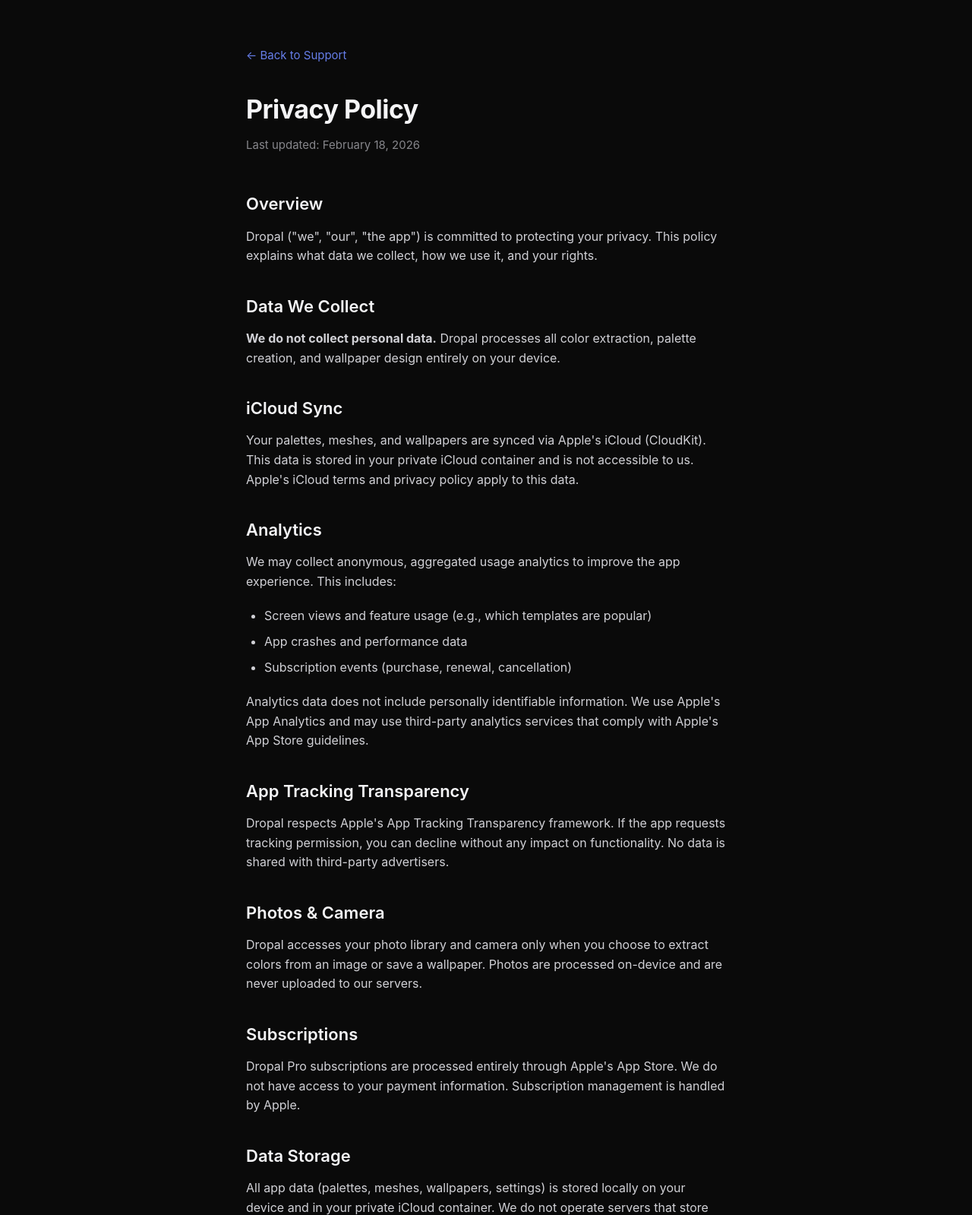
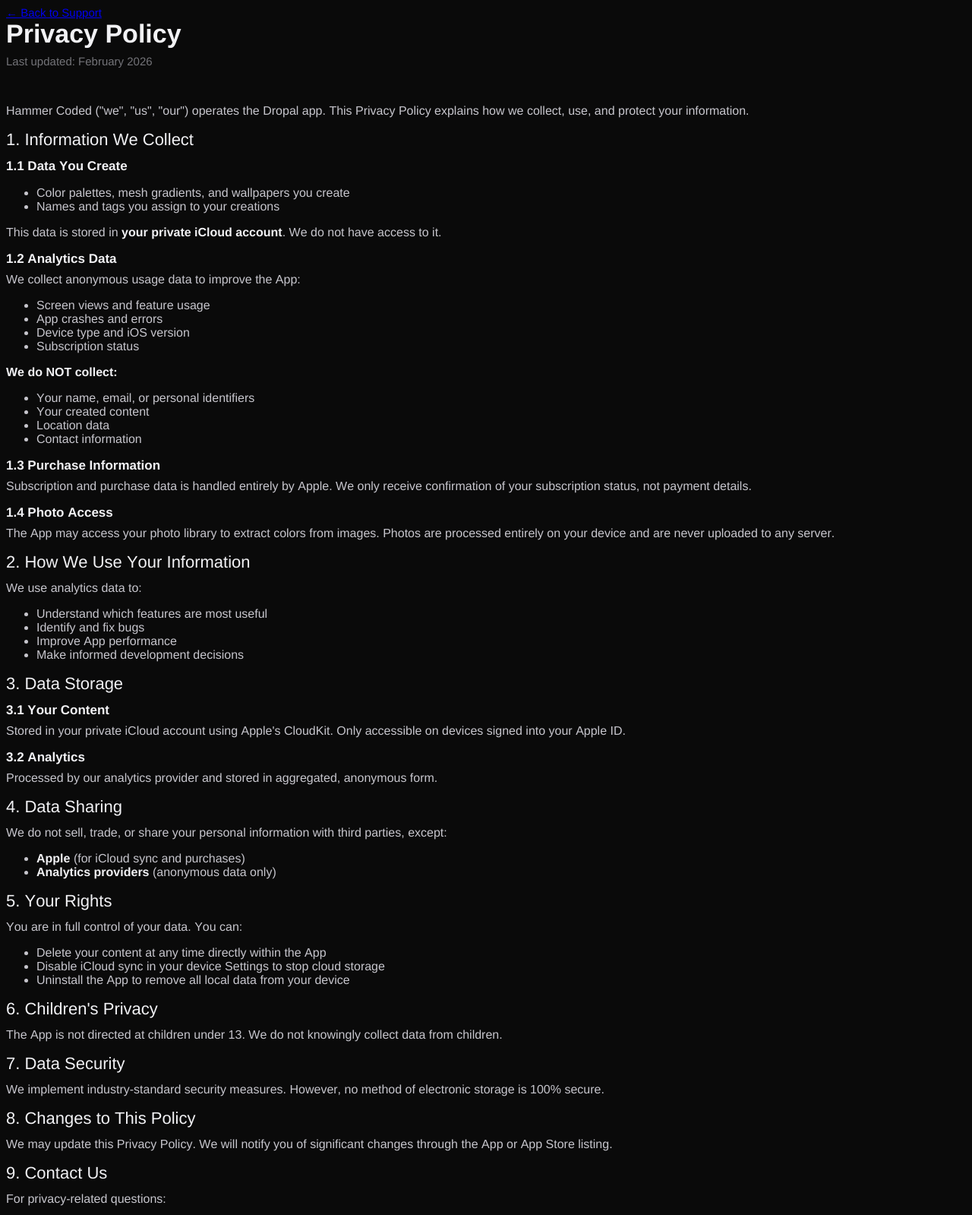
Before and after one commit to HammerCoded/dropal-support, a plain HTML site: page privacy.html in a window 1280 px wide. Shown: the top 1599 px of the page at 76% size. Drawn offline with Linux system fonts and the light colour scheme.

Commit message:
Add files via upload

```diff
--- a/privacy.html
+++ b/privacy.html
@@ -1,130 +1,94 @@
-<!DOCTYPE html>
-<html lang="en">
+<!DOCTYPE html PUBLIC "-//W3C//DTD HTML 4.01//EN" "http://www.w3.org/TR/html4/strict.dtd">
+<html>
 <head>
-    <meta charset="UTF-8">
-    <meta name="viewport" content="width=device-width, initial-scale=1.0">
-    <title>Dropal - Privacy Policy</title>
-    <style>
-        * { margin: 0; padding: 0; box-sizing: border-box; }
-        body {
-            font-family: -apple-system, BlinkMacSystemFont, 'SF Pro Text', 'Helvetica Neue', sans-serif;
-            background: #0a0a0a;
-            color: #f5f5f7;
-            line-height: 1.6;
-            min-height: 100vh;
-        }
-        .container {
-            max-width: 680px;
-            margin: 0 auto;
-            padding: 60px 24px;
-        }
-        h1 {
-            font-size: 34px;
-            font-weight: 700;
-            letter-spacing: -0.5px;
-            margin-bottom: 8px;
-        }
-        .date {
-            font-size: 15px;
-            color: #86868b;
-            margin-bottom: 48px;
-        }
-        h2 {
-            font-size: 22px;
-            font-weight: 600;
-            margin-bottom: 12px;
-            margin-top: 36px;
-        }
-        p {
-            font-size: 16px;
-            color: #d1d1d6;
-            margin-bottom: 16px;
-        }
-        ul {
-            list-style: disc;
-            margin-left: 24px;
-            margin-bottom: 16px;
-        }
-        li {
-            font-size: 16px;
-            color: #d1d1d6;
-            padding: 4px 0;
-        }
-        a {
-            color: #667eea;
-            text-decoration: none;
-        }
-        a:hover { text-decoration: underline; }
-        .back {
-            display: inline-block;
-            margin-bottom: 32px;
-            font-size: 15px;
-        }
-        .footer {
-            margin-top: 48px;
-            padding-top: 24px;
-            border-top: 1px solid #2c2c2e;
-            color: #86868b;
-            font-size: 13px;
-        }
-    </style>
+  <meta http-equiv="Content-Type" content="text/html; charset=utf-8">
+  <meta http-equiv="Content-Style-Type" content="text/css">
+  <title></title>
+  <meta name="Generator" content="Cocoa HTML Writer">
+  <meta name="CocoaVersion" content="2685.4">
+  <style type="text/css">
+    body {background-color: #0a0a0a}
+    p.p1 {margin: 0.0px 0.0px 0.0px 0.0px; font: 15.0px 'Helvetica Neue'; color: #5365e4; -webkit-text-stroke: #5365e4}
+    p.p3 {margin: 0.0px 0.0px 48.0px 0.0px; font: 15.0px 'Helvetica Neue'; color: #737378; -webkit-text-stroke: #737378}
+    p.p4 {margin: 0.0px 0.0px 16.0px 0.0px; font: 16.0px 'Helvetica Neue'; color: #c7c6cd; -webkit-text-stroke: #c7c6cd}
+    p.p8 {margin: 0.0px 0.0px 16.0px 0.0px; font: 16.0px 'Helvetica Neue'; color: #f2f2f5; -webkit-text-stroke: #f2f2f5}
+    p.p9 {margin: 0.0px 0.0px 16.0px 0.0px; font: 16.0px 'Helvetica Neue'; color: #5365e4; -webkit-text-stroke: #5365e4}
+    li.li7 {margin: 0.0px 0.0px 0.0px 0.0px; font: 16.0px 'Helvetica Neue'; color: #c7c6cd; -webkit-text-stroke: #c7c6cd}
+    span.s1 {font-kerning: none}
+    span.s2 {-webkit-text-stroke: 0px #000000}
+    span.s3 {font-kerning: none; color: #f2f2f5; -webkit-text-stroke: 0px #f2f2f5}
+    span.s4 {color: #f2f2f5; -webkit-text-stroke: 0px #000000}
+    span.s5 {font-kerning: none; color: #c7c6cd; -webkit-text-stroke: 0px #c7c6cd}
+    span.s6 {font-kerning: none; color: #5365e4; -webkit-text-stroke: 0px #5365e4}
+    ul.ul1 {list-style-type: disc}
+  </style>
 </head>
 <body>
-    <div class="container">
-        <a href="index.html" class="back">&larr; Back to Support</a>
-
-        <h1>Privacy Policy</h1>
-        <p class="date">Last updated: February 18, 2026</p>
-
-        <h2>Overview</h2>
-        <p>Dropal ("we", "our", "the app") is committed to protecting your privacy. This policy explains what data we collect, how we use it, and your rights.</p>
-
-        <h2>Data We Collect</h2>
-        <p><strong>We do not collect personal data.</strong> Dropal processes all color extraction, palette creation, and wallpaper design entirely on your device.</p>
-
-        <h2>iCloud Sync</h2>
-        <p>Your palettes, meshes, and wallpapers are synced via Apple's iCloud (CloudKit). This data is stored in your private iCloud container and is not accessible to us. Apple's iCloud terms and privacy policy apply to this data.</p>
-
-        <h2>Analytics</h2>
-        <p>We may collect anonymous, aggregated usage analytics to improve the app experience. This includes:</p>
-        <ul>
-            <li>Screen views and feature usage (e.g., which templates are popular)</li>
-            <li>App crashes and performance data</li>
-            <li>Subscription events (purchase, renewal, cancellation)</li>
-        </ul>
-        <p>Analytics data does not include personally identifiable information. We use Apple's App Analytics and may use third-party analytics services that comply with Apple's App Store guidelines.</p>
-
-        <h2>App Tracking Transparency</h2>
-        <p>Dropal respects Apple's App Tracking Transparency framework. If the app requests tracking permission, you can decline without any impact on functionality. No data is shared with third-party advertisers.</p>
-
-        <h2>Photos &amp; Camera</h2>
-        <p>Dropal accesses your photo library and camera only when you choose to extract colors from an image or save a wallpaper. Photos are processed on-device and are never uploaded to our servers.</p>
-
-        <h2>Subscriptions</h2>
-        <p>Dropal Pro subscriptions are processed entirely through Apple's App Store. We do not have access to your payment information. Subscription management is handled by Apple.</p>
-
-        <h2>Data Storage</h2>
-        <p>All app data (palettes, meshes, wallpapers, settings) is stored locally on your device and in your private iCloud container. We do not operate servers that store your content.</p>
-
-        <h2>Third-Party Services</h2>
-        <p>Dropal does not share your data with third parties. The only external services used are:</p>
-        <ul>
-            <li>Apple iCloud (CloudKit) for data sync</li>
-            <li>Apple StoreKit for subscription management</li>
-        </ul>
-
-        <h2>Children's Privacy</h2>
-        <p>Dropal does not knowingly collect data from children under 13. The app does not require account creation or personal information to use.</p>
-
-        <h2>Changes to This Policy</h2>
-        <p>We may update this privacy policy from time to time. Changes will be posted on this page with an updated date.</p>
-
-        <h2>Contact</h2>
-        <p>If you have questions about this privacy policy, contact us at <a href="mailto:dropal@martellis.app">dropal@martellis.app</a>.</p>
-
-        <div class="footer">
-            <p>&copy; 2026 Hammer. All rights reserved.</p>
-        </div>
-    </div>
+<p class="p1"><span class="s1"><a href="file:///Users/hammer/Developer/dropal-support/index.html">← Back to Support</a></span></p>
+<h1 style="margin: 0.0px 0.0px 8.0px 0.0px; font: 34.0px 'Helvetica Neue'; color: #f2f2f5; -webkit-text-stroke: #f2f2f5"><span class="s1"><b>Privacy Policy</b></span></h1>
+<p class="p3"><span class="s1">Last updated: February 2026</span></p>
+<p class="p4"><span class="s1">Hammer Coded ("we", "us", "our") operates the Dropal app. This Privacy Policy explains how we collect, use, and protect your information.</span></p>
+<h2 style="margin: 0.0px 0.0px 12.0px 0.0px; font: 22.0px 'Helvetica Neue'; color: #f2f2f5; -webkit-text-stroke: #f2f2f5"><span class="s1">1. Information We Collect</span></h2>
+<h3 style="margin: 0.0px 0.0px 8.0px 0.0px; font: 17.0px 'Helvetica Neue'; color: #f2f2f5; -webkit-text-stroke: #f2f2f5"><span class="s1"><b>1.1 Data You Create</b></span></h3>
+<ul class="ul1">
+  <li class="li7"><span class="s2"></span><span class="s1">Color palettes, mesh gradients, and wallpapers you create</span></li>
+  <li class="li7"><span class="s2"></span><span class="s1">Names and tags you assign to your creations</span></li>
+</ul>
+<p class="p4"><span class="s1">This data is stored in </span><span class="s3"><b>your private iCloud account</b></span><span class="s1">. We do not have access to it.</span></p>
+<h3 style="margin: 0.0px 0.0px 8.0px 0.0px; font: 17.0px 'Helvetica Neue'; color: #f2f2f5; -webkit-text-stroke: #f2f2f5"><span class="s1"><b>1.2 Analytics Data</b></span></h3>
+<p class="p4"><span class="s1">We collect anonymous usage data to improve the App:</span></p>
+<ul class="ul1">
+  <li class="li7"><span class="s2"></span><span class="s1">Screen views and feature usage</span></li>
+  <li class="li7"><span class="s2"></span><span class="s1">App crashes and errors</span></li>
+  <li class="li7"><span class="s2"></span><span class="s1">Device type and iOS version</span></li>
+  <li class="li7"><span class="s2"></span><span class="s1">Subscription status</span></li>
+</ul>
+<p class="p8"><span class="s1"><b>We do NOT collect:</b><b></b></span></p>
+<ul class="ul1">
+  <li class="li7"><span class="s2"></span><span class="s1">Your name, email, or personal identifiers</span></li>
+  <li class="li7"><span class="s2"></span><span class="s1">Your created content</span></li>
+  <li class="li7"><span class="s2"></span><span class="s1">Location data</span></li>
+  <li class="li7"><span class="s2"></span><span class="s1">Contact information</span></li>
+</ul>
+<h3 style="margin: 0.0px 0.0px 8.0px 0.0px; font: 17.0px 'Helvetica Neue'; color: #f2f2f5; -webkit-text-stroke: #f2f2f5"><span class="s1"><b>1.3 Purchase Information</b></span></h3>
+<p class="p4"><span class="s1">Subscription and purchase data is handled entirely by Apple. We only receive confirmation of your subscription status, not payment details.</span></p>
+<h3 style="margin: 0.0px 0.0px 8.0px 0.0px; font: 17.0px 'Helvetica Neue'; color: #f2f2f5; -webkit-text-stroke: #f2f2f5"><span class="s1"><b>1.4 Photo Access</b></span></h3>
+<p class="p4"><span class="s1">The App may access your photo library to extract colors from images. Photos are processed entirely on your device and are never uploaded to any server.</span></p>
+<h2 style="margin: 0.0px 0.0px 12.0px 0.0px; font: 22.0px 'Helvetica Neue'; color: #f2f2f5; -webkit-text-stroke: #f2f2f5"><span class="s1">2. How We Use Your Information</span></h2>
+<p class="p4"><span class="s1">We use analytics data to:</span></p>
+<ul class="ul1">
+  <li class="li7"><span class="s2"></span><span class="s1">Understand which features are most useful</span></li>
+  <li class="li7"><span class="s2"></span><span class="s1">Identify and fix bugs</span></li>
+  <li class="li7"><span class="s2"></span><span class="s1">Improve App performance</span></li>
+  <li class="li7"><span class="s2"></span><span class="s1">Make informed development decisions</span></li>
+</ul>
+<h2 style="margin: 0.0px 0.0px 12.0px 0.0px; font: 22.0px 'Helvetica Neue'; color: #f2f2f5; -webkit-text-stroke: #f2f2f5"><span class="s1">3. Data Storage</span></h2>
+<h3 style="margin: 0.0px 0.0px 8.0px 0.0px; font: 17.0px 'Helvetica Neue'; color: #f2f2f5; -webkit-text-stroke: #f2f2f5"><span class="s1"><b>3.1 Your Content</b></span></h3>
+<p class="p4"><span class="s1">Stored in your private iCloud account using Apple's CloudKit. Only accessible on devices signed into your Apple ID.</span></p>
+<h3 style="margin: 0.0px 0.0px 8.0px 0.0px; font: 17.0px 'Helvetica Neue'; color: #f2f2f5; -webkit-text-stroke: #f2f2f5"><span class="s1"><b>3.2 Analytics</b></span></h3>
+<p class="p4"><span class="s1">Processed by our analytics provider and stored in aggregated, anonymous form.</span></p>
+<h2 style="margin: 0.0px 0.0px 12.0px 0.0px; font: 22.0px 'Helvetica Neue'; color: #f2f2f5; -webkit-text-stroke: #f2f2f5"><span class="s1">4. Data Sharing</span></h2>
+<p class="p4"><span class="s1">We do not sell, trade, or share your personal information with third parties, except:</span></p>
+<ul class="ul1">
+  <li class="li7"><span class="s4"><b></b></span><span class="s3"><b>Apple</b></span><span class="s1"> (for iCloud sync and purchases)</span></li>
+  <li class="li7"><span class="s4"><b></b></span><span class="s3"><b>Analytics providers</b></span><span class="s1"> (anonymous data only)</span></li>
+</ul>
+<h2 style="margin: 0.0px 0.0px 12.0px 0.0px; font: 22.0px 'Helvetica Neue'; color: #f2f2f5; -webkit-text-stroke: #f2f2f5"><span class="s1">5. Your Rights</span></h2>
+<p class="p4"><span class="s1">You are in full control of your data. You can:</span></p>
+<ul class="ul1">
+  <li class="li7"><span class="s2"></span><span class="s1">Delete your content at any time directly within the App</span></li>
+  <li class="li7"><span class="s2"></span><span class="s1">Disable iCloud sync in your device Settings to stop cloud storage</span></li>
+  <li class="li7"><span class="s2"></span><span class="s1">Uninstall the App to remove all local data from your device</span></li>
+</ul>
+<h2 style="margin: 0.0px 0.0px 12.0px 0.0px; font: 22.0px 'Helvetica Neue'; color: #f2f2f5; -webkit-text-stroke: #f2f2f5"><span class="s1">6. Children's Privacy</span></h2>
+<p class="p4"><span class="s1">The App is not directed at children under 13. We do not knowingly collect data from children.</span></p>
+<h2 style="margin: 0.0px 0.0px 12.0px 0.0px; font: 22.0px 'Helvetica Neue'; color: #f2f2f5; -webkit-text-stroke: #f2f2f5"><span class="s1">7. Data Security</span></h2>
+<p class="p4"><span class="s1">We implement industry-standard security measures. However, no method of electronic storage is 100% secure.</span></p>
+<h2 style="margin: 0.0px 0.0px 12.0px 0.0px; font: 22.0px 'Helvetica Neue'; color: #f2f2f5; -webkit-text-stroke: #f2f2f5"><span class="s1">8. Changes to This Policy</span></h2>
+<p class="p4"><span class="s1">We may update this Privacy Policy. We will notify you of significant changes through the App or App Store listing.</span></p>
+<h2 style="margin: 0.0px 0.0px 12.0px 0.0px; font: 22.0px 'Helvetica Neue'; color: #f2f2f5; -webkit-text-stroke: #f2f2f5"><span class="s1">9. Contact Us</span></h2>
+<p class="p4"><span class="s1">For privacy-related questions:</span></p>
+<p class="p9"><span class="s3"><b>Email:</b></span><span class="s5"> <a href="mailto:dropal@martellis.app"><span class="s6">dropal@martellis.app</span></a></span></p>
+<p class="p4"><span class="s1">© 2026 Hammer Coded. All rights reserved.</span></p>
 </body>
 </html>
```
Also changed, not shown: terms.html (+69 -32 lines).
